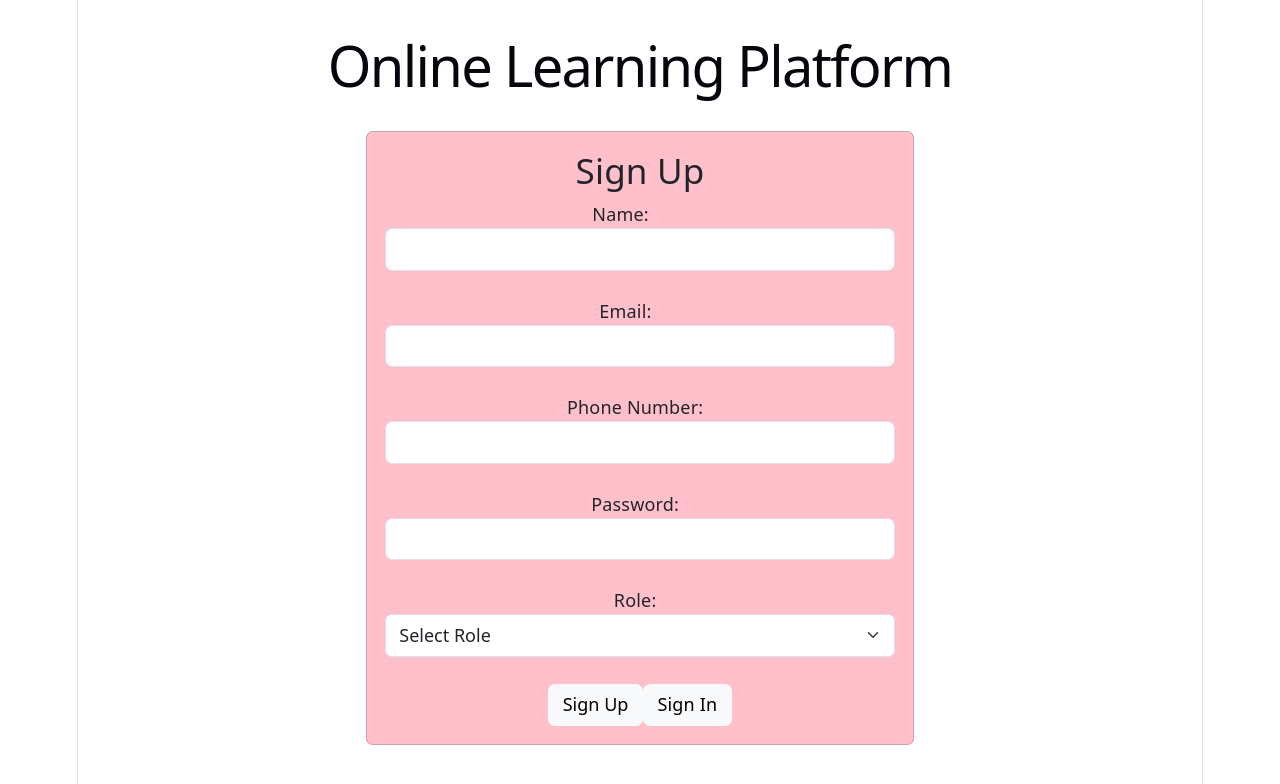
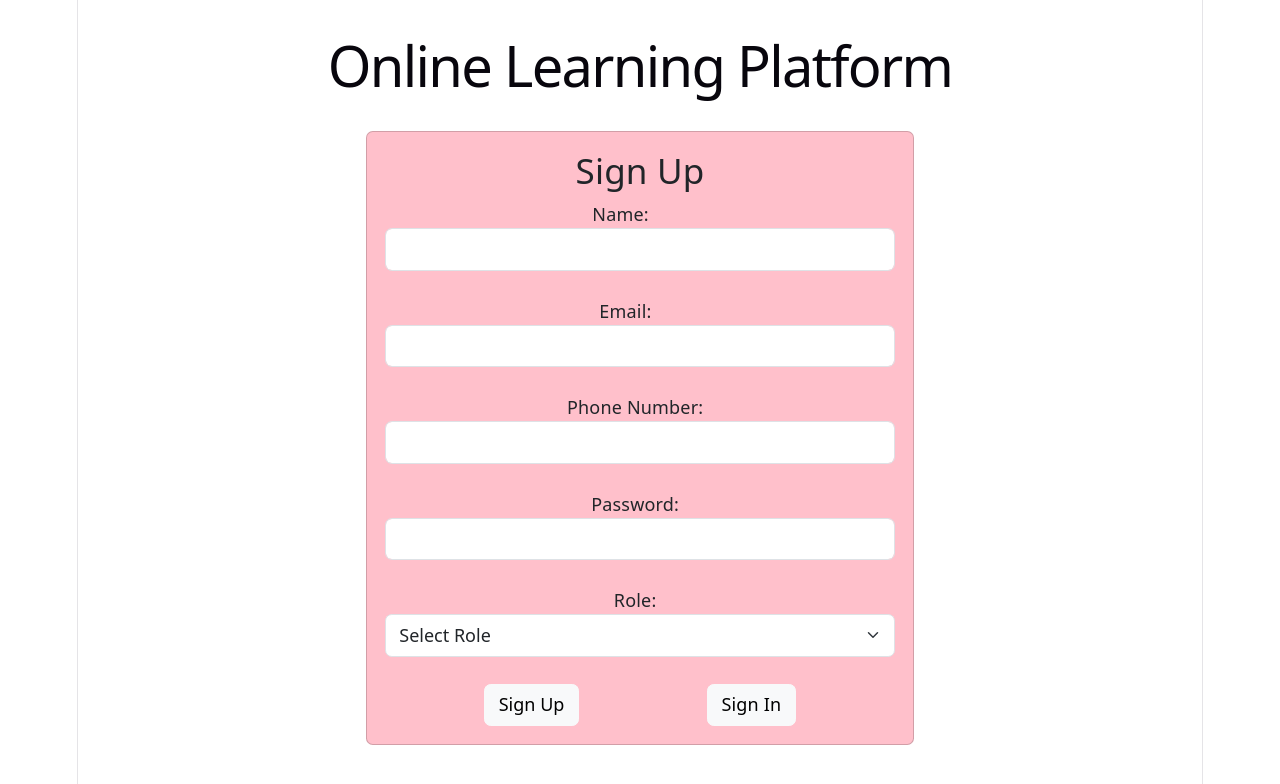
Before and after one commit to inam432/Online_Learning_Platform, a React (Vite) app in the folder Online_Learning_Platform_Frontend/: page /signup in a window 1280 px wide. Shown: the top 784 px of the page. Built offline with nearby package versions, Linux system fonts and the light colour scheme.

Commit message:
Project updated on 4-9-2026

```diff
--- a/Online_Learning_Platform_Frontend/src/Components/course_Card.jsx
+++ b/Online_Learning_Platform_Frontend/src/Components/course_Card.jsx
@@ -30,13 +30,13 @@ export default function CourseCard(props) {
                     <p className="card-text">
                         Instructor Name: {props.course_Props.instructor.instructor_Name}<br/>
                         Instructor Email: {props.course_Props.instructor.instructor_Email}
-                    </p>{user.role==="instructor"&&props.course_Type==="teach"?<div>
+</p>{user.role==="instructor"&&props.course_Type==="teach"?<div style={{ display: "flex", gap: "20px",justifyContent: "center"}}>
                     <button className="btn btn-primary" onClick={delete_Course}>
                         Delete Course
                     </button>
                     <Link className="btn btn-primary" to={`/editCourse/${props.course_Props._id}`}>
                     Update Course
-                    </Link></div>:null}
+                    </Link></div>:null}<br/>
                     {!viewLectures?<button className="btn btn-primary" onClick={()=>{setViewLectures(true)}}>
                         View Lectures
                     </button>:null}
--- a/Online_Learning_Platform_Frontend/src/Pages/courses.jsx
+++ b/Online_Learning_Platform_Frontend/src/Pages/courses.jsx
@@ -58,7 +58,7 @@ function Courses() {
                                 </p>
 {user.email===course.instructor.instructor_Email?null:
                                 <button
-                                    className="btn btn-light"
+                                    className="btn btn-primary"
                                     onClick={() =>
 courseEnrollment(course.courseName,{instructor_Name:course.instructor.instructor_Name,
     instructor_Email:course.instructor.instructor_Email})
--- a/Online_Learning_Platform_Frontend/src/Pages/create_Course.jsx
+++ b/Online_Learning_Platform_Frontend/src/Pages/create_Course.jsx
@@ -113,7 +113,7 @@ function CreateCourse() {
                         /><br/>
                     </div>
                 ))}
-<br/>
+<br/><div style={{ display: "flex", gap: "20px",justifyContent: "center"}}>
                 <button
                     type="button"
                     className="btn btn-light"
@@ -124,7 +124,7 @@ function CreateCourse() {
 
                 <button className="btn btn-light">
                     Create Course
-                </button>
+                </button></div>
             </form>
         </div></div></div>
     );
--- a/Online_Learning_Platform_Frontend/src/Pages/edit_Course.jsx
+++ b/Online_Learning_Platform_Frontend/src/Pages/edit_Course.jsx
@@ -150,10 +150,10 @@ if(response.data.message==="Course updated successfully"){
 
                     </div>
                 ))}
-
+<br/><div style={{ display: "flex", gap: "20px",justifyContent: "center"}}>
                 <button
                     type="button"
-                    className="btn btn-secondary me-2"
+                    className="btn btn-light"
                     onClick={addLecture}
                 >
                     Add Lecture
@@ -161,11 +161,11 @@ if(response.data.message==="Course updated successfully"){
 
                 <button
                     type="submit"
-                    className="btn btn-primary"
+                    className="btn btn-light"
                 >
                     Update Course
                 </button>
-
+</div>
             </form>
 </div></div>
         </div>
--- a/Online_Learning_Platform_Frontend/src/Pages/signIn.jsx
+++ b/Online_Learning_Platform_Frontend/src/Pages/signIn.jsx
@@ -44,7 +44,7 @@ role:response.data.user.role}));
   <br/>
   <label>Password: &nbsp;</label>
   <input type="password" id="password2" className="form-control" onChange={(e) => setPASSWORD2(e.target.value)} required/>
-  <br/><div><button className="btn btn-light">Sign In
+  <br/><div style={{ display: "flex", gap: "20px",justifyContent: "center"}}><button className="btn btn-light">Sign In
   </button><Link onClick={()=>{signInFieldsEmpty();}} className="btn btn-light" to="/signup">Sign Up</Link></div>
   </form>
                 </div>
--- a/Online_Learning_Platform_Frontend/src/Pages/signUp.jsx
+++ b/Online_Learning_Platform_Frontend/src/Pages/signUp.jsx
@@ -70,8 +70,9 @@ function SignUp() {
   <option value="">Select Role</option>
                             <option value="student">Student</option>
                             <option value="instructor">Instructor</option>
-                        </select><br/><div><button className="btn btn-light">Sign Up
-  </button><Link onClick={()=>{signUpFieldsEmpty();}} className="btn btn-light" to="/">Sign In</Link></div>
+                        </select><br/><div style={{ display: "flex", gap: "20px",justifyContent: "center"}}>
+                          <button className="btn btn-light mx-5">Sign Up
+  </button><Link onClick={()=>{signUpFieldsEmpty();}} className="btn btn-light mx-5" to="/">Sign In</Link></div>
   </form>
                 </div>
 
```
